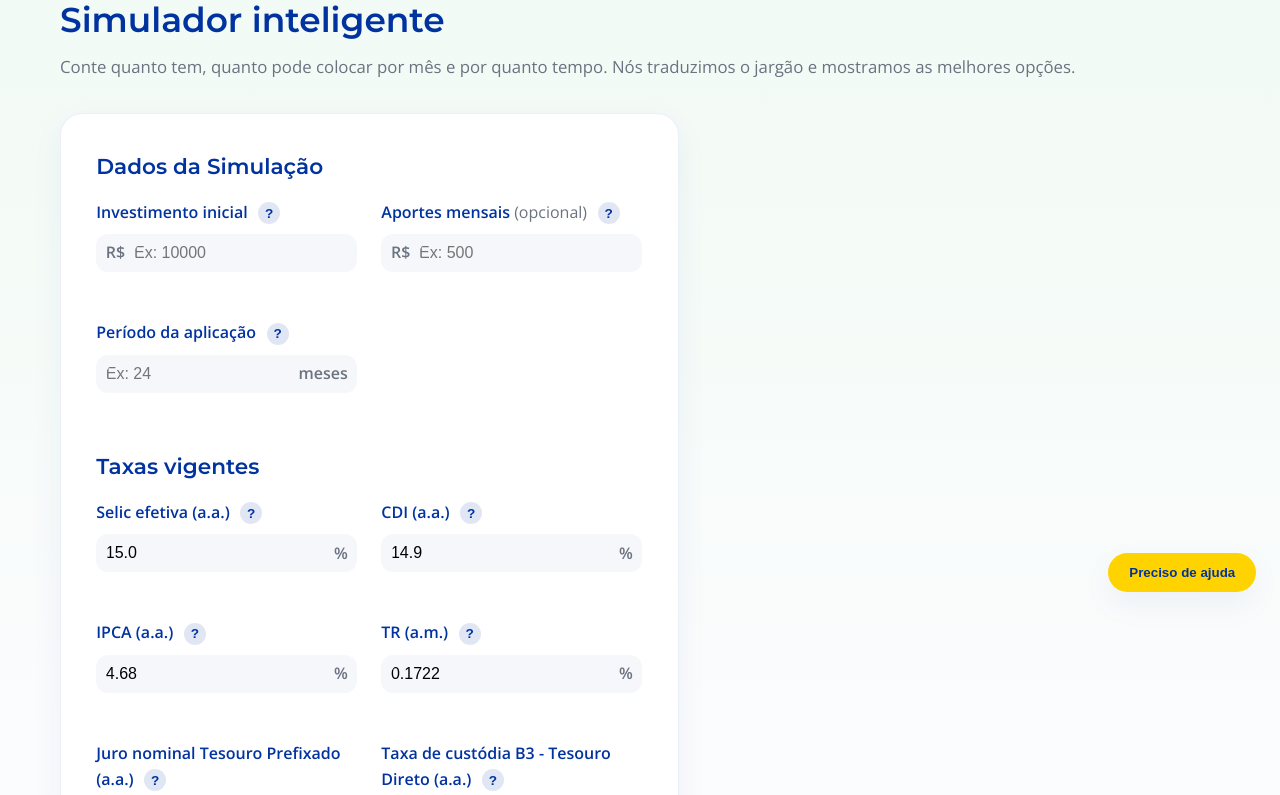
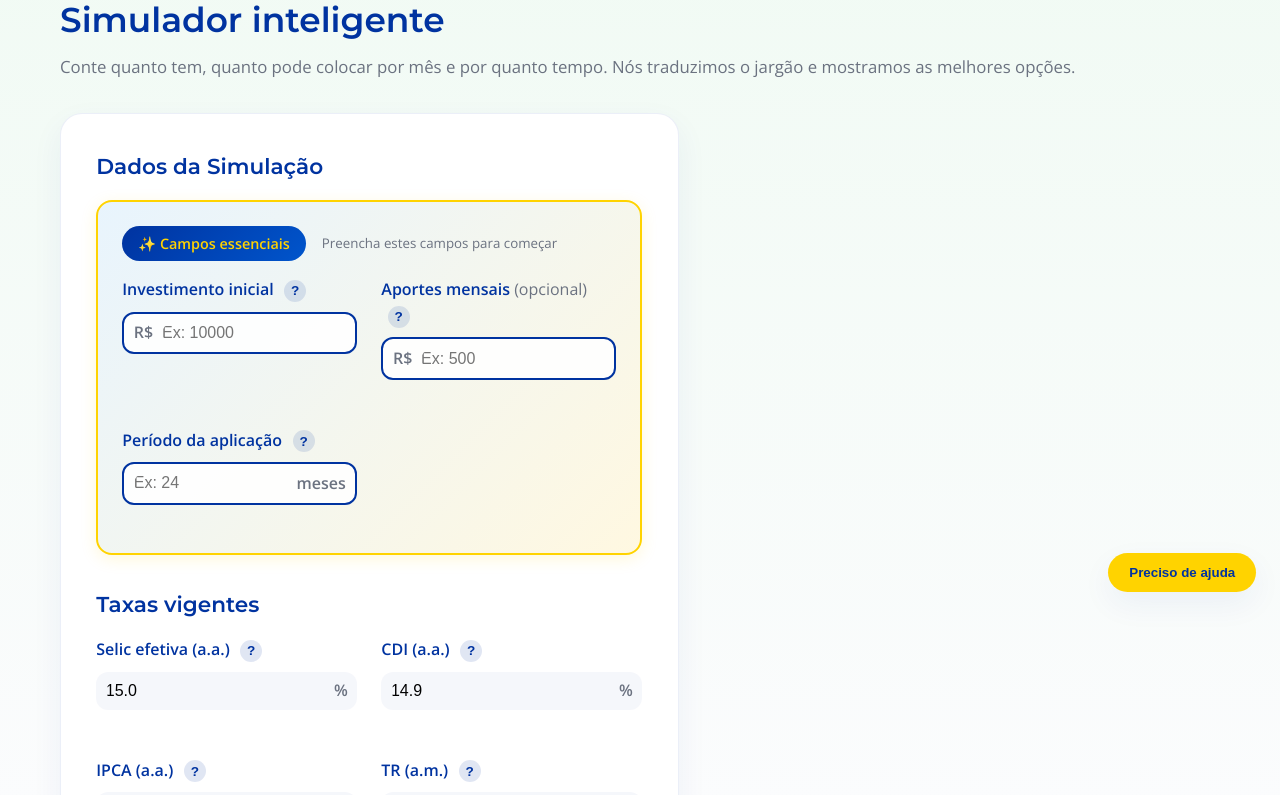
Before and after one commit to suellencna/Renda_fixa, a Flask app: page /simulador-renda-fixa in a window 1280 px wide. Shown: the part 184-979 px from the top of the page. Run offline with Flask 3, Linux system fonts and the light colour scheme; a user stored in the database is signed in; tables that the repository leaves empty hold one stand-in row (values such as "Sample post").

Commit message:
Melhorias de seguranca e UX: admin com senha, codigo oculto, email contato, campos destacados

```diff
--- a/app/routes.py
+++ b/app/routes.py
@@ -195,15 +195,42 @@ def _is_admin_user():
 def inject_admin_flag():
     return {'is_admin_user': _is_admin_user()}
 
+@main_bp.route('/admin/login', methods=['GET', 'POST'])
+@login_required
+def admin_login():
+    """Página de login do admin com senha"""
+    if not _is_admin_user():
+        flash('Acesso restrito.', 'error')
+        return redirect(url_for('main.index'))
+
+    if request.method == 'POST':
+        password = request.form.get('password', '')
+        admin_password = current_app.config.get('ADMIN_PASSWORD', 'admin2025')
+
+        if password == admin_password:
+            session['admin_authenticated'] = True
+            flash('Acesso administrativo liberado!', 'success')
+            return redirect(url_for('main.admin_users'))
+        else:
+            flash('Senha incorreta.', 'error')
+
+    return render_template('admin_login.html')
+
 @main_bp.route('/admin/usuarios')
 @login_required
 def admin_users():
     if not _is_admin_user():
         flash('Acesso restrito.', 'error')
         return redirect(url_for('main.index'))
+
+    # Verifica se está autenticado como admin
+    if not session.get('admin_authenticated'):
+        return redirect(url_for('main.admin_login'))
+
     from app.models import User
     users = User.query.order_by(User.created_at.desc()).all()
-    return render_template('admin_users.html', users=users)
+    access_code = current_app.config.get('ACCESS_CODE_DEFAULT', 'REALIZAR-1A73')
+    return render_template('admin_users.html', users=users, access_code=access_code)
 
 @main_bp.route('/admin/usuarios/<int:user_id>/reset', methods=['POST'])
 @login_required
--- a/config.py
+++ b/config.py
@@ -7,6 +7,7 @@ class Config:
     SQLALCHEMY_DATABASE_URI = os.environ.get('DATABASE_URL') or 'sqlite:///comparador.db'
     SQLALCHEMY_TRACK_MODIFICATIONS = False
     ACCESS_CODE_DEFAULT = os.environ.get('ACCESS_CODE_DEFAULT') or 'REALIZAR-1A73'
+    ADMIN_PASSWORD = os.environ.get('ADMIN_PASSWORD') or 'admin2025'
     if os.environ.get('ADMIN_EMAILS'):
         ADMIN_EMAILS = [email.strip() for email in os.environ.get('ADMIN_EMAILS', '').split(',') if email.strip()]
     else:
--- a/static/css/style.css
+++ b/static/css/style.css
@@ -396,6 +396,12 @@ h1, h2, h3, h4, h5, h6 {
     font-weight: 600;
 }
 
+.login-info .contact-email {
+    margin-top: 0.75rem;
+    color: var(--color-title);
+    font-size: 0.95rem;
+}
+
 /* Formulários */
 .form-group {
     margin-bottom: 1.5rem;
--- a/templates/base.html
+++ b/templates/base.html
@@ -26,7 +26,7 @@
                         <a href="{{ url_for('main.dashboard') }}" class="nav-link">Boletim Focus</a>
                     <a href="{{ url_for('main.disclaimer') }}" class="nav-link">Disclaimer</a>
                     {% if is_admin_user %}
-                    <a href="{{ url_for('main.admin_users') }}" class="nav-link">Admin</a>
+                    <a href="{{ url_for('main.admin_login') }}" class="nav-link">Admin</a>
                     {% endif %}
                         <a href="{{ url_for('auth.logout') }}" class="nav-link nav-link-logout">Sair</a>
                     {% else %}
--- a/templates/login.html
+++ b/templates/login.html
@@ -63,8 +63,7 @@
                         id="code"
                         name="code"
                         class="form-input"
-                        placeholder="Digite REALIZAR-1A73"
-                        value="REALIZAR-1A73"
+                        placeholder="Digite seu código de acesso"
                         required
                         autocomplete="off"
                     >
@@ -77,7 +76,8 @@
             </form>
 
             <div class="login-info">
-                <p>Não tem um código de acesso? <a href="#" class="link">Entre em contato</a></p>
+                <p>Não tem um código de acesso? <a href="mailto:investir.realizar@gmail.com" class="link">Entre em contato</a></p>
+                <p class="contact-email"><strong>📧 investir.realizar@gmail.com</strong></p>
             </div>
         </div>
     </div>
--- a/templates/simulador_renda_fixa.html
+++ b/templates/simulador_renda_fixa.html
@@ -11,8 +11,14 @@
 <div class="simulador-container">
     <section class="simulador-form" data-tour-step="1" data-tour-text="Preencha os campos básicos: quanto você tem hoje, quanto consegue aportar por mês e por quanto tempo quer aplicar.">
         <h3 class="section-title">Dados da Simulação</h3>
+
+        <div class="campos-essenciais">
+            <div class="campos-essenciais-header">
+                <span class="badge-essencial">✨ Campos essenciais</span>
+                <small>Preencha estes campos para começar</small>
+            </div>
             <div class="form-grid">
-            <div class="form-group">
+                <div class="form-group campo-destaque">
                     <label for="input-valor-inicial" class="form-label">Investimento inicial
                         <button type="button" class="help-icon" data-help="Dinheiro que já está disponível agora para investir. Ex.: seus R$ 2.500 guardados na poupança.">?</button>
                     </label>
@@ -21,7 +27,7 @@
                         <input type="number" id="input-valor-inicial" min="0" step="0.01" class="form-input" placeholder="Ex: 10000">
                     </div>
                 </div>
-            <div class="form-group">
+                <div class="form-group campo-destaque">
                     <label for="input-aporte" class="form-label">Aportes mensais <span class="optional">(opcional)</span>
                         <button type="button" class="help-icon" data-help="Quanto você consegue reservar todo mês. Pode ser R$ 0, não tem problema!">?</button>
                     </label>
@@ -30,13 +36,14 @@
                         <input type="number" id="input-aporte" min="0" step="0.01" class="form-input" placeholder="Ex: 500">
                     </div>
                 </div>
-            <div class="form-group">
+                <div class="form-group campo-destaque">
                     <label for="input-prazo" class="form-label">Período da aplicação
                         <button type="button" class="help-icon" data-help="Quantos meses o dinheiro ficará trabalhando para você. 24 = 2 anos.">?</button>
                     </label>
                     <div class="input-suffix">
                         <input type="number" id="input-prazo" min="1" step="1" class="form-input" placeholder="Ex: 24">
                         <span>meses</span>
+                    </div>
                 </div>
             </div>
         </div>
@@ -253,6 +260,48 @@
     margin-top: 0;
 }
 
+/* Campos essenciais destacados */
+.campos-essenciais {
+    background: linear-gradient(135deg, #e8f4fd 0%, #fff8e1 100%);
+    border: 2px solid #ffd300;
+    border-radius: 16px;
+    padding: 1.5rem;
+    margin-bottom: 1.5rem;
+    box-shadow: 0 4px 16px rgba(255, 211, 0, 0.15);
+}
+
+.campos-essenciais-header {
+    display: flex;
+    align-items: center;
+    gap: 1rem;
+    margin-bottom: 1rem;
+    flex-wrap: wrap;
+}
+
+.badge-essencial {
+    background: linear-gradient(135deg, #0033a0 0%, #0055cc 100%);
+    color: #ffd300;
+    padding: 0.4rem 1rem;
+    border-radius: 999px;
+    font-weight: 700;
+    font-size: 0.9rem;
+}
+
+.campos-essenciais-header small {
+    color: var(--color-text-secondary);
+}
+
+.campo-destaque .input-prefix,
+.campo-destaque .input-suffix {
+    background: rgba(255, 255, 255, 0.9);
+    border: 2px solid #0033a0;
+}
+
+.campo-destaque .form-label {
+    font-weight: 700;
+    color: #0033a0;
+}
+
 .form-grid,
 .taxas-grid {
     display: grid;
```
Also changed, not shown: templates/admin_login.html (added, +69 -0 lines), templates/admin_users.html (+38 -0 lines). Lines whose indentation alone changed are shown as unchanged.
